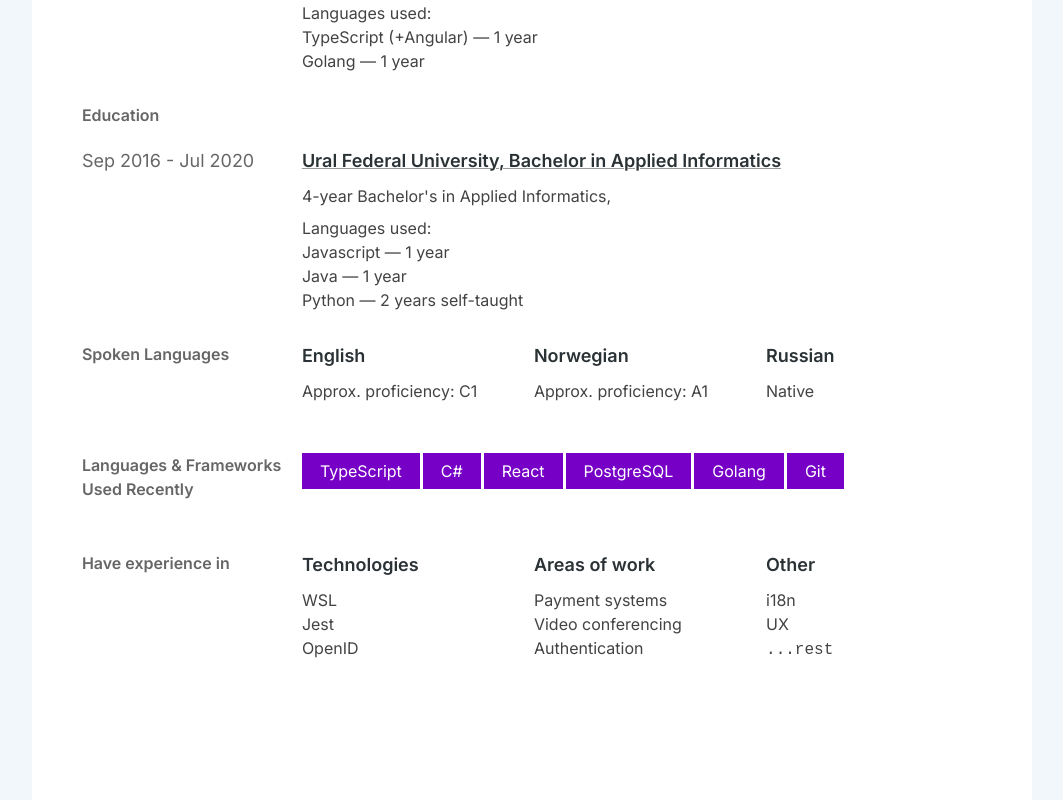
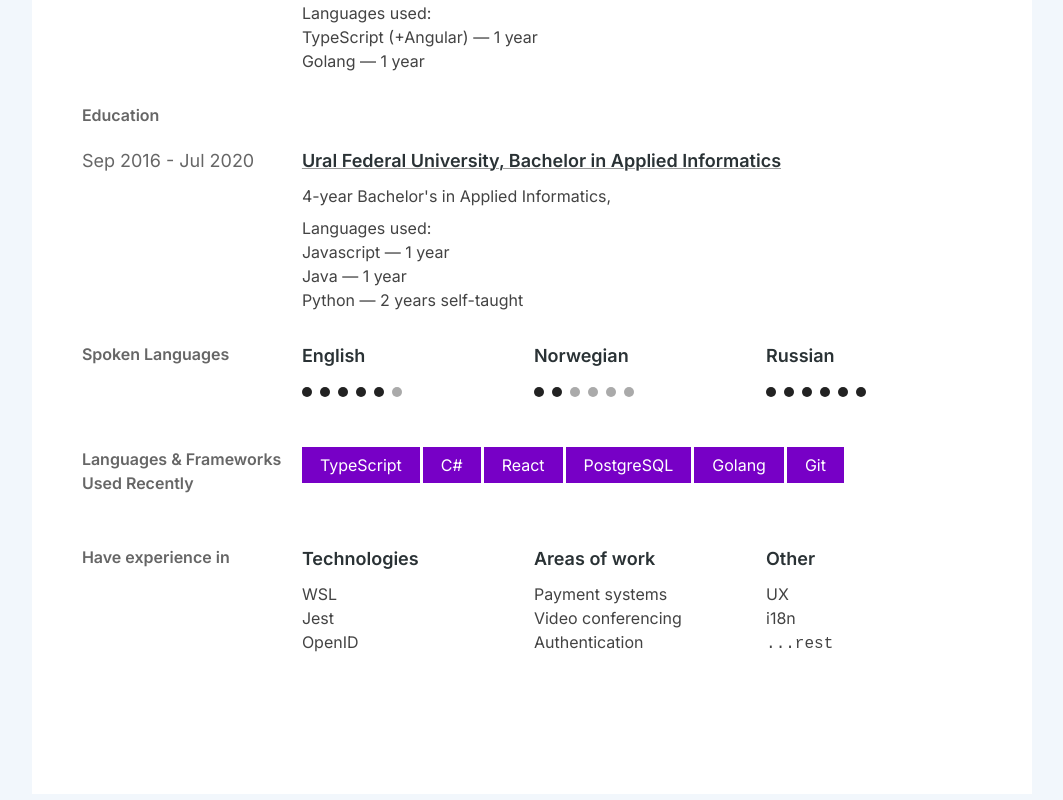
Before and after one commit to MonstraG/my-page, a Next.js app: page /me in a window 1280 px wide. Shown: the part 566-1366 px from the top of the page, without its empty margins (108-1171 px from the left). Built offline with nearby package versions, Linux system fonts and the light colour scheme.

Commit message:
feat(cv): represent language proficiency in stars-like things

```diff
--- a/src/app/(cvs)/me/page.module.scss
+++ b/src/app/(cvs)/me/page.module.scss
@@ -40,6 +40,27 @@
 .occupationDescription,
 .miscSectionColumnText {
 	color: #434343;
+}
+
+.proficiencyStars {
+	display: flex;
+	gap: 8px;
+	padding-top: 8px;
+}
+
+.proficiencyStar,
+.proficiencyStarEmpty {
+	width: 10px;
+	height: 10px;
+	border-radius: 10px;
+}
+
+.proficiencyStar {
+	background: #222;
+}
+
+.proficiencyStarEmpty {
+	background: #aaa;
 }
 
 .subtleLink {
--- a/src/app/(cvs)/me/page.tsx
+++ b/src/app/(cvs)/me/page.tsx
@@ -118,15 +118,44 @@ const MyCvPage: NextPage = () => (
 				<div className={styles.miscSectionGrid}>
 					<div>
 						<h4 className={styles.columnTitle}>English</h4>
-						<div className={styles.miscSectionColumnText}>Approx. proficiency: C1</div>
+						<div
+							className={styles.proficiencyStars}
+							title="Approx. C1"
+							aria-label="Approx. C1"
+						>
+							<div className={styles.proficiencyStar} />
+							<div className={styles.proficiencyStar} />
+							<div className={styles.proficiencyStar} />
+							<div className={styles.proficiencyStar} />
+							<div className={styles.proficiencyStar} />
+							<div className={styles.proficiencyStarEmpty} />
+						</div>
 					</div>
 					<div>
 						<h4 className={styles.columnTitle}>Norwegian</h4>
-						<div className={styles.miscSectionColumnText}>Approx. proficiency: A1</div>
+						<div
+							className={styles.proficiencyStars}
+							title="Approx. A2"
+							aria-label="Approx. A2"
+						>
+							<div className={styles.proficiencyStar} />
+							<div className={styles.proficiencyStar} />
+							<div className={styles.proficiencyStarEmpty} />
+							<div className={styles.proficiencyStarEmpty} />
+							<div className={styles.proficiencyStarEmpty} />
+							<div className={styles.proficiencyStarEmpty} />
+						</div>
 					</div>
 					<div>
 						<h4 className={styles.columnTitle}>Russian</h4>
-						<div className={styles.miscSectionColumnText}>Native</div>
+						<div className={styles.proficiencyStars} title="Native" aria-label="Native">
+							<div className={styles.proficiencyStar} />
+							<div className={styles.proficiencyStar} />
+							<div className={styles.proficiencyStar} />
+							<div className={styles.proficiencyStar} />
+							<div className={styles.proficiencyStar} />
+							<div className={styles.proficiencyStar} />
+						</div>
 					</div>
 				</div>
 			</section>
@@ -165,8 +194,8 @@ const MyCvPage: NextPage = () => (
 					<div>
 						<h4 className={styles.columnTitle}>Other</h4>
 						<div className={styles.miscSectionColumnText}>
+							<div>UX</div>
 							<div>i18n</div>
-							<div>UX</div>
 							<div>
 								<code>...rest</code>
 							</div>
```
